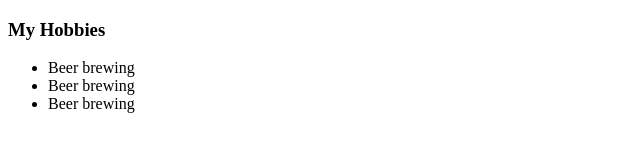
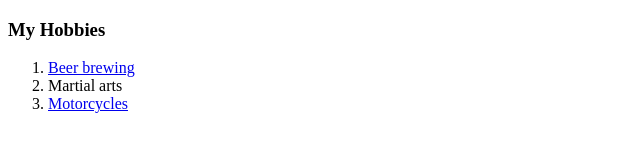
Before and after one commit to alaaelalfi/cv, a plain HTML site: page hobbies.html in a window 1280 px wide. Shown: the whole page, without its empty margins (0-640 px from the left). Drawn offline with Linux system fonts and the light colour scheme.

Commit message:
Update hobbies.html

```diff
--- a/hobbies.html
+++ b/hobbies.html
@@ -1,14 +1,16 @@
 <!DOCTYPE html>
 <html>
-<head>
+  <head>
     <meta charset="utf-8">
     <title>My Hobbies</title>
-</head>
-<body>
- <h3>My Hobbies</h3>
-   <ul>
-      <li>Beer brewing</li>
-      <li>Beer brewing</li>
-      <li>Beer brewing</li>
-   </ul>
-</body>
+    <link rel="stylesheet" href="css/styles.css">
+  </head>
+  <body>
+    <h3>My Hobbies</h3>
+    <ol>
+      <li><a href="https://www.youtube.com/watch?v=4qQrMC0m8Cc">Beer brewing</a></li>
+      <li>Martial arts</li>
+      <li><a href="https://scontent-lht6-1.xx.fbcdn.net/v/t1.0-9/422656_4218573875252_1496528976_n.jpg?oh=e334e52ddda87f9ffd23711dac4d2fdd&oe=5AAB2C34">Motorcycles</a></li>
+    </ol>
+  </body>
+</html>
```
